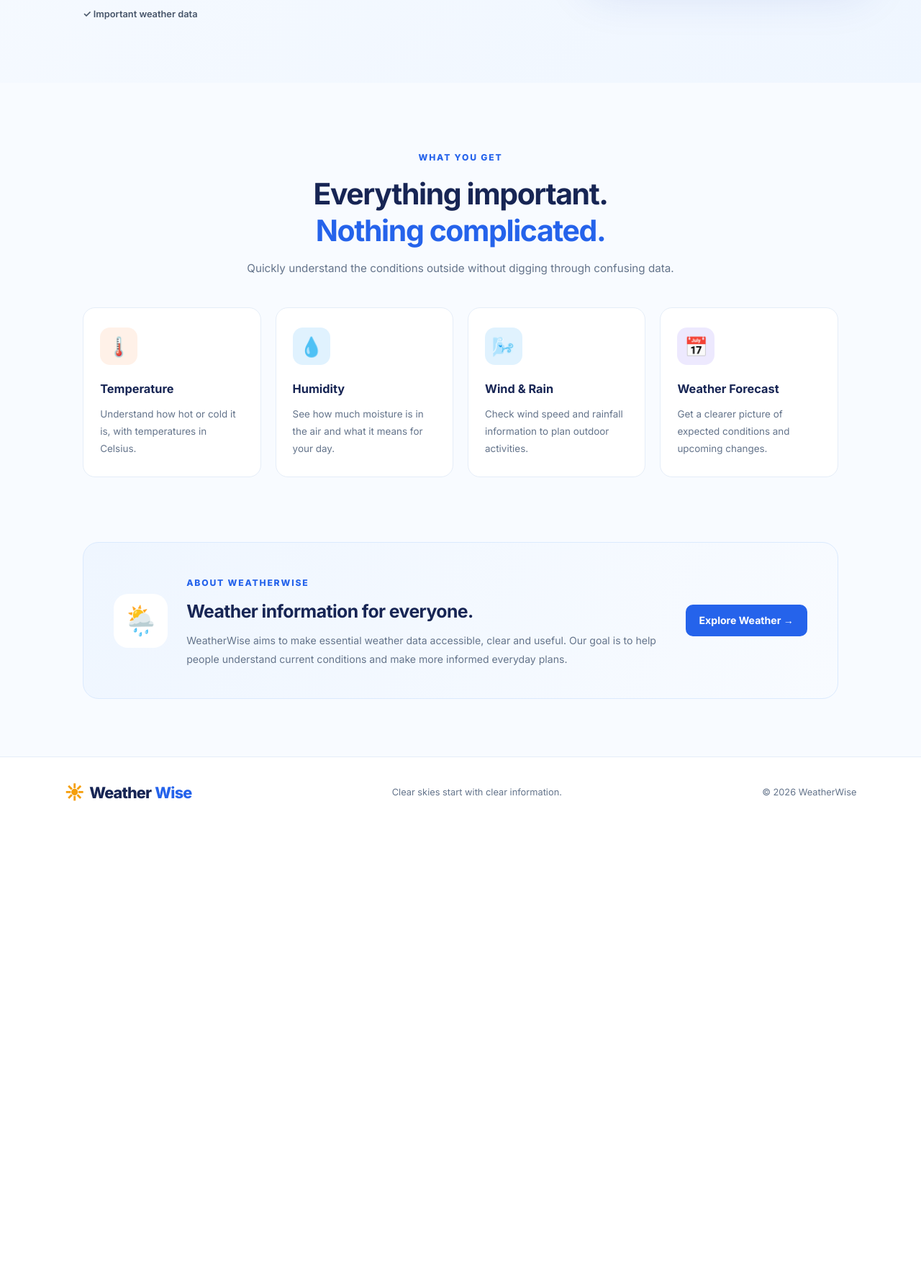
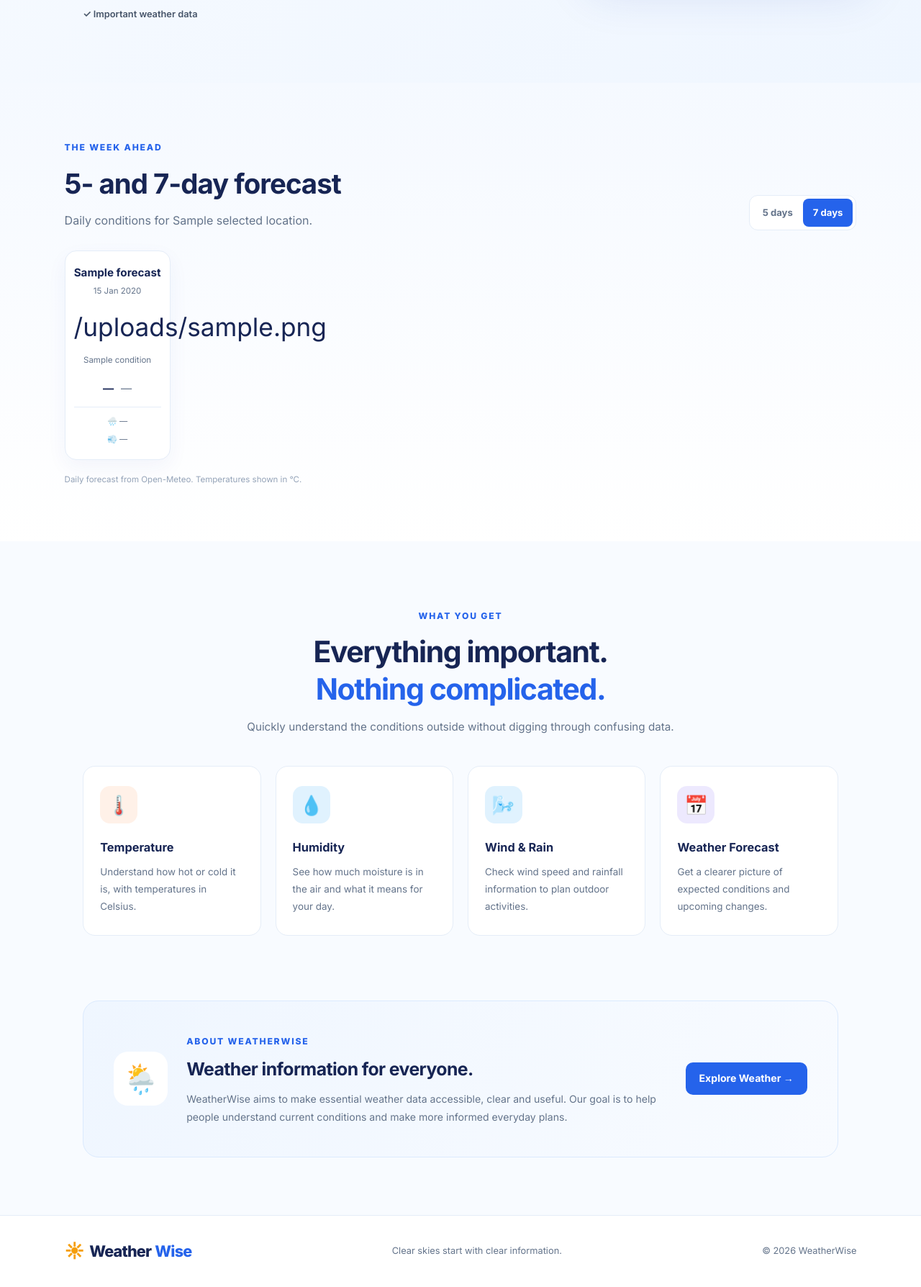
Before and after one commit to UjwalDimri/WeatherWise, a Node server app: template src/views/home.ejs in a window 1280 px wide. Shown: the part 799-2587 px from the top of the page at 72% size. Before the commit the page ends 1912 px from the top, so only its background shows below. Run offline with Node 20, Linux system fonts and the light colour scheme; the template is opened without the code that fills it: most values are stand-ins (such as "Sample title", 1, 10 or a date in 2020); some libraries are stand-ins or nearby versions.

Commit message:
feat(weather): add temperature-aware 7-day forecast cards

```diff
--- a/src/public/css/home.css
+++ b/src/public/css/home.css
@@ -513,6 +513,129 @@ a {
   text-align: center;
 }
 
+/* Daily forecast */
+
+.forecast-section {
+  padding: 76px 7%;
+  background: linear-gradient(180deg, #f5f9ff, #ffffff);
+}
+
+.forecast-heading {
+  max-width: 1320px;
+  margin: 0 auto 28px;
+  display: flex;
+  align-items: flex-end;
+  justify-content: space-between;
+  gap: 20px;
+}
+
+.forecast-heading h2 {
+  margin-top: 8px;
+  font-size: clamp(1.8rem, 3vw, 2.4rem);
+  letter-spacing: -1px;
+}
+
+.forecast-heading p {
+  margin-top: 8px;
+  color: var(--muted);
+}
+
+.forecast-range {
+  display: flex;
+  padding: 4px;
+  border: 1px solid var(--border);
+  border-radius: 12px;
+  background: white;
+}
+
+.forecast-range button {
+  padding: 9px 14px;
+  border: 0;
+  border-radius: 8px;
+  background: transparent;
+  color: var(--muted);
+  font: inherit;
+  font-size: 0.82rem;
+  font-weight: 700;
+  cursor: pointer;
+}
+
+.forecast-range button[aria-pressed="true"] {
+  background: #2563eb;
+  color: white;
+}
+
+.forecast-grid {
+  max-width: 1320px;
+  margin: 0 auto;
+  display: grid;
+  grid-template-columns: repeat(7, minmax(0, 1fr));
+  gap: 12px;
+}
+
+.forecast-card {
+  min-width: 0;
+  padding: 18px 12px;
+  border: 1px solid var(--border);
+  border-radius: 16px;
+  background: white;
+  text-align: center;
+  box-shadow: 0 10px 28px rgba(30, 64, 175, 0.05);
+}
+
+.forecast-card h3 {
+  font-size: 0.95rem;
+}
+
+.forecast-date,
+.forecast-condition {
+  color: var(--muted);
+  font-size: 0.72rem;
+}
+
+.forecast-date {
+  margin-top: 4px;
+}
+
+.forecast-icon {
+  display: block;
+  margin: 13px 0 8px;
+  font-size: 2.2rem;
+}
+
+.forecast-condition {
+  min-height: 2.2em;
+}
+
+.forecast-temperatures {
+  margin-top: 12px;
+  display: flex;
+  justify-content: center;
+  gap: 10px;
+  font-size: 0.95rem;
+}
+
+.forecast-temperatures span {
+  color: #64748b;
+}
+
+.forecast-details {
+  margin-top: 13px;
+  padding-top: 11px;
+  display: grid;
+  gap: 7px;
+  border-top: 1px solid var(--border);
+  color: #64748b;
+  font-size: 0.7rem;
+}
+
+.forecast-source {
+  max-width: 1320px;
+  margin: 18px auto 0;
+  color: #94a3b8;
+  font-size: 0.72rem;
+}
+
 @keyframes float {
   0%, 100% { transform: translateY(0); }
   50% { transform: translateY(-9px); }
@@ -668,6 +791,10 @@ a {
     grid-template-columns: repeat(2, minmax(0, 1fr));
   }
 
+  .forecast-grid {
+    grid-template-columns: repeat(4, minmax(0, 1fr));
+  }
+
   .about-section {
     margin-left: 6%;
     margin-right: 6%;
@@ -725,6 +852,14 @@ a {
 
   .section {
     padding: 65px 6%;
+  }
+
+  .forecast-section {
+    padding: 58px 6%;
+  }
+
+  .forecast-grid {
+    grid-template-columns: repeat(2, minmax(0, 1fr));
   }
 
   .about-section {
@@ -808,6 +943,11 @@ a {
 
   .feature-grid {
     grid-template-columns: 1fr;
+  }
+
+  .forecast-heading {
+    align-items: flex-start;
+    flex-direction: column;
   }
 
   .feature-card {
--- a/src/public/js/home.js
+++ b/src/public/js/home.js
@@ -12,6 +12,22 @@ const currentYear = document.getElementById("currentYear");
 if (currentYear) {
   currentYear.textContent = new Date().getFullYear();
 }
+
+// Let visitors switch between the first five forecast days and the full week.
+const forecastRangeButtons = document.querySelectorAll("[data-forecast-range]");
+const forecastCards = document.querySelectorAll("[data-forecast-index]");
+
+forecastRangeButtons.forEach((button) => {
+  button.addEventListener("click", () => {
+    const visibleDays = Number(button.dataset.forecastRange);
+    forecastRangeButtons.forEach((rangeButton) => {
+      rangeButton.setAttribute("aria-pressed", String(rangeButton === button));
+    });
+    forecastCards.forEach((card) => {
+      card.hidden = Number(card.dataset.forecastIndex) >= visibleDays;
+    });
+  });
+});
 
 // Mobile navigation
 if (menuToggle && navLinks) {
--- a/src/routes/pages.js
+++ b/src/routes/pages.js
@@ -8,6 +8,7 @@ router.get("/", (req, res) => {
         searchTerm: "",
         error: null,
         weather: null,
+        forecast: null,
         selectedLocation: null
     });
 });
--- a/src/services/weather.js
+++ b/src/services/weather.js
@@ -8,7 +8,7 @@ class WeatherError extends Error {
     }
 }
 
-function describeWeatherCode(code, isDay) {
+function describeWeatherCode(code, isDay, temperature = null, lowTemperature = temperature) {
     const descriptions = {
         0: ["Clear sky", isDay ? "☀️" : "🌙"],
         1: ["Mainly clear", isDay ? "🌤️" : "🌙"],
@@ -39,11 +39,22 @@ function describeWeatherCode(code, isDay) {
         96: ["Thunderstorm with slight hail", "⛈️"],
         99: ["Thunderstorm with heavy hail", "⛈️"]
     };
-    return descriptions[code] || ["Conditions unavailable", "🌡️"];
+    const [condition, defaultIcon] = descriptions[code] || ["Conditions unavailable", "🌡️"];
+
+    // For dry/clear conditions, let the live forecast temperature influence the icon.
+    // Precipitation and severe-weather icons remain condition-led for clarity.
+    if ([0, 1, 2, 3].includes(code) && Number.isFinite(temperature)) {
+        if (Number.isFinite(lowTemperature) && lowTemperature <= 0) return [condition, "🥶"];
+        if (temperature <= 8) return [condition, "🧣"];
+        if (temperature >= 32) return [condition, "🥵"];
+        if (temperature >= 25 && code <= 1) return [condition, "☀️"];
+    }
+
+    return [condition, defaultIcon];
 }
 
-/** Fetch current conditions for a selected latitude/longitude from Open-Meteo. */
-async function getCurrentWeather(latitude, longitude) {
+/** Fetch current conditions and a 7-day forecast for a selected location. */
+async function fetchWeatherData(latitude, longitude, requireForecast = false) {
     const lat = Number(latitude);
     const lon = Number(longitude);
     if (!Number.isFinite(lat) || lat < -90 || lat > 90
@@ -56,6 +67,8 @@ async function getCurrentWeather(latitude, longitude) {
         latitude: String(lat),
         longitude: String(lon),
         current: "temperature_2m,relative_humidity_2m,apparent_temperature,is_day,precipitation,weather_code,wind_speed_10m",
+        daily: "weather_code,temperature_2m_max,temperature_2m_min,precipitation_probability_max,precipitation_sum,wind_speed_10m_max",
+        forecast_days: "7",
         temperature_unit: "celsius",
         wind_speed_unit: "kmh",
         precipitation_unit: "mm",
@@ -84,8 +97,8 @@ async function getCurrentWeather(latitude, longitude) {
         throw new WeatherError("Current conditions are not available for this location.");
     }
 
-    const [condition, icon] = describeWeatherCode(current.weather_code, current.is_day === 1);
-    return {
+    const [condition, icon] = describeWeatherCode(current.weather_code, current.is_day === 1, current.temperature_2m);
+    const currentWeather = {
         time: current.time || null,
         temperature: current.temperature_2m,
         feelsLike: current.apparent_temperature,
@@ -96,6 +109,51 @@ async function getCurrentWeather(latitude, longitude) {
         icon,
         units: data.current_units || {}
     };
+
+    const daily = data.daily;
+    if (!daily || !Array.isArray(daily.time) || !Array.isArray(daily.weather_code)
+        || !Array.isArray(daily.temperature_2m_max) || !Array.isArray(daily.temperature_2m_min)) {
+        if (requireForecast) {
+            throw new WeatherError("The weather service did not return a valid daily forecast.");
+        }
+        return { current: currentWeather, forecast: [] };
+    }
+
+    const forecast = daily.time.map((date, index) => {
+        const high = daily.temperature_2m_max[index];
+        const low = daily.temperature_2m_min[index];
+        const code = daily.weather_code[index];
+        const [dailyCondition, dailyIcon] = describeWeatherCode(code, true, high, low);
+        const dateValue = new Date(`${date}T00:00:00Z`);
+        const dayLabel = Number.isNaN(dateValue.getTime())
+            ? date
+            : new Intl.DateTimeFormat("en", { weekday: "short", timeZone: "UTC" }).format(dateValue);
+
+        return {
+            date,
+            dayLabel,
+            condition: dailyCondition,
+            icon: dailyIcon,
+            high,
+            low,
+            precipitationProbability: daily.precipitation_probability_max?.[index] ?? null,
+            precipitation: daily.precipitation_sum?.[index] ?? null,
+            windSpeed: daily.wind_speed_10m_max?.[index] ?? null
+        };
+    });
+
+    return { current: currentWeather, forecast };
 }
 
-module.exports = { getCurrentWeather, WeatherError };
+/** Fetch current conditions for a selected latitude/longitude from Open-Meteo. */
+async function getCurrentWeather(latitude, longitude) {
+    const { current } = await fetchWeatherData(latitude, longitude);
+    return current;
+}
+
+/** Fetch current conditions together with the daily forecast. */
+async function getWeatherWithForecast(latitude, longitude) {
+    return fetchWeatherData(latitude, longitude, true);
+}
+
+module.exports = { getCurrentWeather, getWeatherWithForecast, WeatherError };
--- a/src/views/home.ejs
+++ b/src/views/home.ejs
@@ -173,6 +173,42 @@
       </div>
     </section>
 
+    <% if (Array.isArray(forecast) && forecast.length > 0) { %>
+      <section class="forecast-section" aria-labelledby="forecast-title">
+        <div class="forecast-heading">
+          <div>
+            <span class="eyebrow">THE WEEK AHEAD</span>
+            <h2 id="forecast-title">5- and 7-day forecast</h2>
+            <p>Daily conditions for <%= selectedLocation ? selectedLocation.name : 'your location' %>.</p>
+          </div>
+          <div class="forecast-range" role="group" aria-label="Forecast length">
+            <button type="button" data-forecast-range="5" aria-pressed="false">5 days</button>
+            <button type="button" data-forecast-range="7" aria-pressed="true">7 days</button>
+          </div>
+        </div>
+
+        <div class="forecast-grid" id="forecastCards">
+          <% forecast.forEach((day, index) => { %>
+            <article class="forecast-card" data-forecast-index="<%= index %>">
+              <h3><%= day.dayLabel %></h3>
+              <p class="forecast-date"><%= day.date %></p>
+              <span class="forecast-icon" role="img" aria-label="<%= day.condition %>"><%= day.icon %></span>
+              <p class="forecast-condition"><%= day.condition %></p>
+              <p class="forecast-temperatures">
+                <strong><%= Number.isFinite(day.high) ? `${Math.round(day.high)}°` : '—' %></strong>
+                <span><%= Number.isFinite(day.low) ? `${Math.round(day.low)}°` : '—' %></span>
+              </p>
+              <div class="forecast-details">
+                <span>🌧️ <%= Number.isFinite(day.precipitationProbability) ? `${day.precipitationProbability}%` : '—' %></span>
+                <span>💨 <%= Number.isFinite(day.windSpeed) ? `${Math.round(day.windSpeed)} km/h` : '—' %></span>
+              </div>
+            </article>
+          <% }) %>
+        </div>
+        <p class="forecast-source">Daily forecast from Open-Meteo. Temperatures shown in °C.</p>
+      </section>
+    <% } %>
+
     <section class="features section" id="features">
       <div class="section-heading">
         <span class="eyebrow">WHAT YOU GET</span>
```
Also changed, not shown: src/routes/weather.js (+9 -4 lines).
